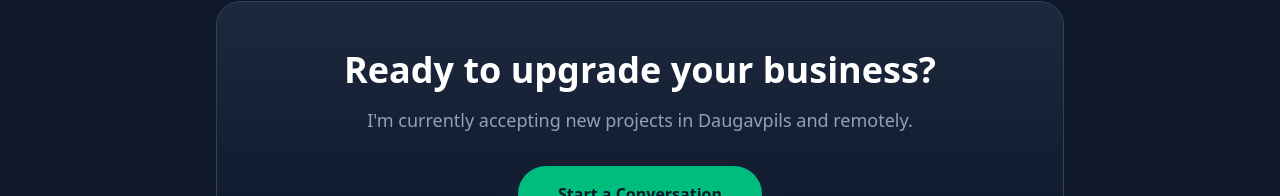
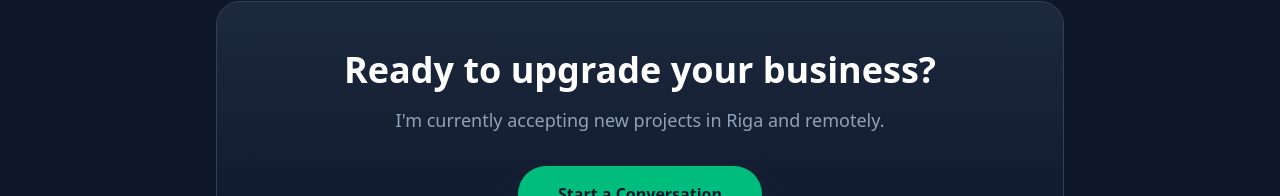
Before and after one commit to Leposhe/my-portfolio, a React (Vite) app in the folder my-portfolio/: page / in a window 1280 px wide. Shown: the part 1250-1446 px from the top of the page. Built offline with nearby package versions, Linux system fonts and the light colour scheme.

Commit message:
Added contact section

```diff
--- a/my-portfolio/src/App.jsx
+++ b/my-portfolio/src/App.jsx
@@ -38,7 +38,7 @@ function App() {
         </h1>
         <div className="space-x-6 text-slate-400">
           <a href="#projects" className="hover:text-white transition">Projects</a>
-          <a href="#" className="hover:text-white transition">Contact</a>
+          <a href="#contact" className="hover:text-white transition">Contact</a>
         </div>
       </nav>
 
@@ -94,11 +94,11 @@ function App() {
           </div>
         </section>
       </main>
-      <section className="max-w-4xl mx-auto py-24 px-6 text-center">
+      <section id="contact" className="max-w-4xl mx-auto py-24 px-6 text-center">
         <div className="bg-gradient-to-b from-slate-800 to-slate-900 border border-slate-700 p-12 rounded-3xl">
           <h2 className="text-4xl font-bold mb-4">Ready to upgrade your business?</h2>
           <p className="text-slate-400 mb-8 text-lg">
-            I'm currently accepting new projects in Daugavpils and remotely.
+            I'm currently accepting new projects in Riga and remotely.
           </p>
           <a
             href="mailto:leposhe@gmail.com?subject=Project Inquiry - [Your Name]"
--- a/my-portfolio/src/index.css
+++ b/my-portfolio/src/index.css
@@ -1 +1,4 @@
 @import "tailwindcss";
+html {
+    scroll-behavior: smooth;
+  }
```
